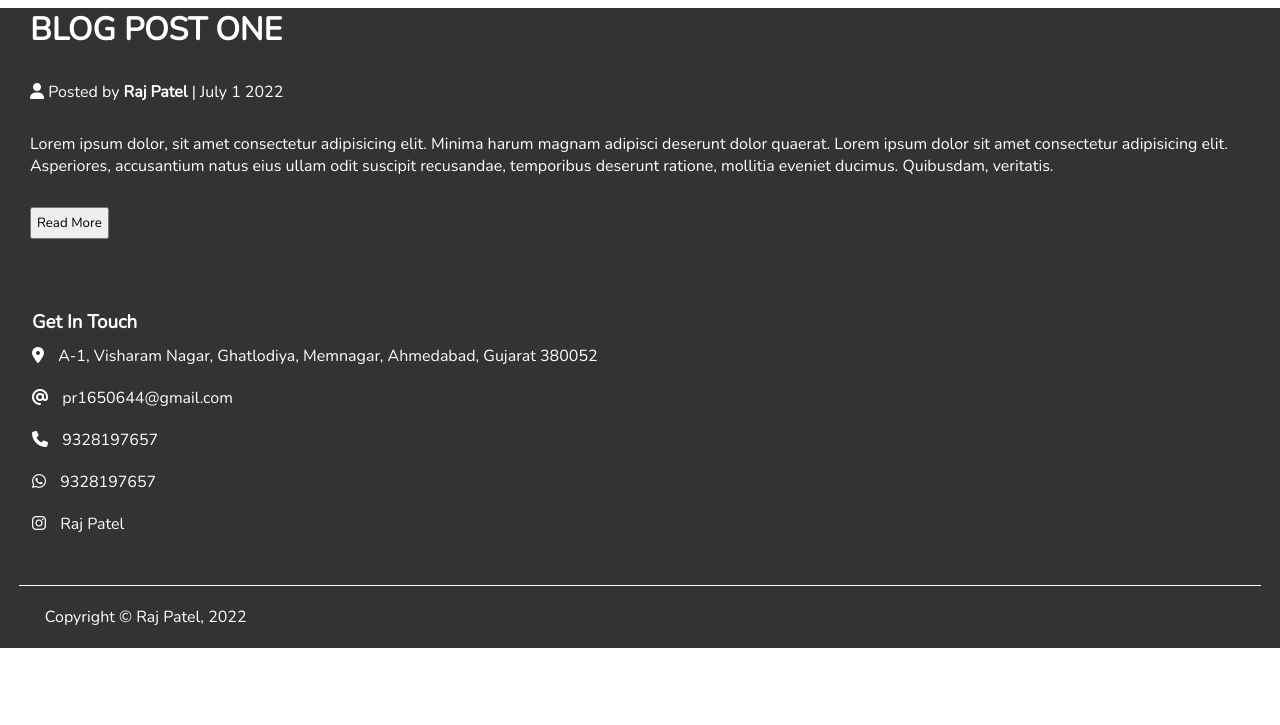
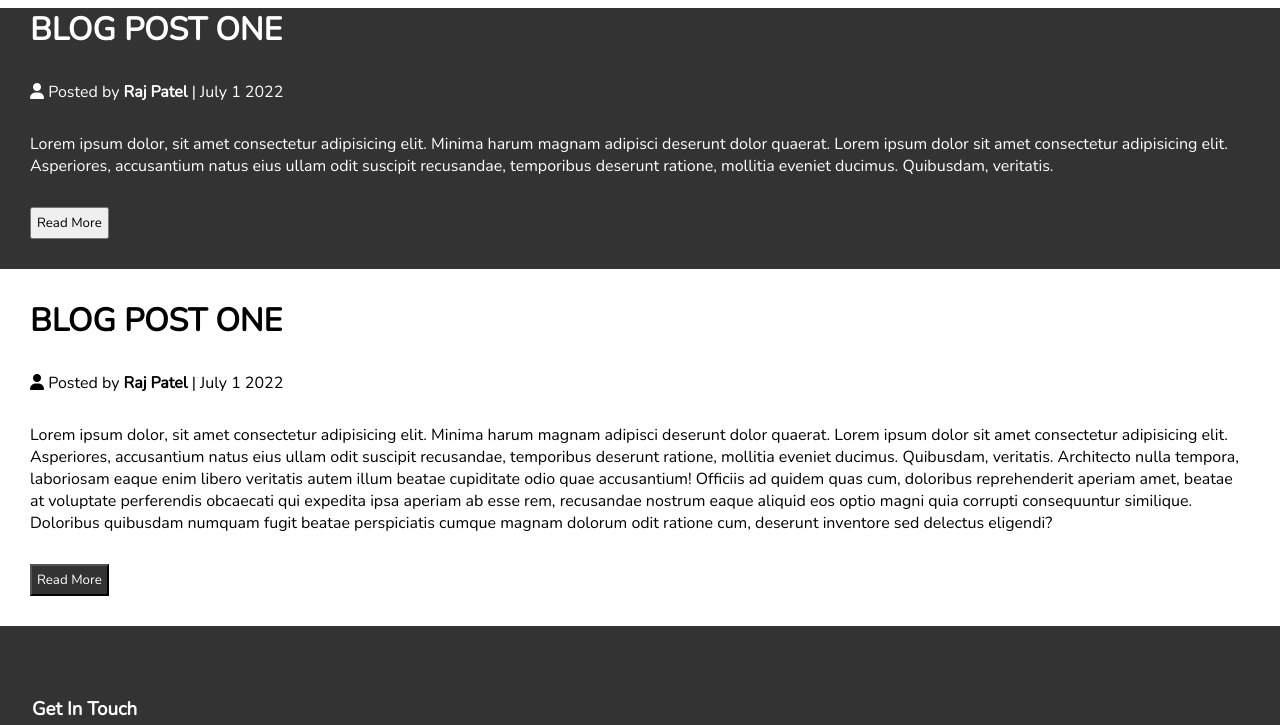
Before and after one commit to raj0801/rajp0801, a plain HTML site: page blog.html in a window 1280 px wide. Shown: the part 86-811 px from the top of the page. Drawn offline with nearby package versions, Linux system fonts and the light colour scheme.

Commit message:
changed blog file

```diff
--- a/blog.css
+++ b/blog.css
@@ -65,8 +65,9 @@ li{
 .para{
     margin:30px;
 }
-.button{
+.container button{
     margin-left:30px;
+    margin-bottom:30px;
 }
 .hide{
     display:none;
@@ -74,6 +75,16 @@ li{
 #btn{
     padding:5px;
     cursor:pointer;
+}
+#btn-1{
+    padding:5px;
+    cursor:pointer;
+}
+.main button{
+    margin-left: 30px;
+    margin-bottom:30px;
+    background-color: #333;
+    color:#ffffff;
 }
 .footer {
     background-color: #333;
--- a/blog.html
+++ b/blog.html
@@ -49,6 +49,23 @@
             </div>
         </div>
     </div>
+    <div class="main">
+        <div class="part-1">
+            <div class="text-1">
+                <h1>BLOG POST ONE</h1>
+                <div class="process">
+                    <i class="fa-solid fa-user fa-1x"></i>
+                    <span>Posted by <b>Raj Patel</b> | July 1 2022</span>
+                </div>
+                <p class="para">
+                    Lorem ipsum dolor, sit amet consectetur adipisicing elit. Minima harum magnam adipisci deserunt dolor quaerat. Lorem ipsum dolor sit amet consectetur adipisicing elit. Asperiores, accusantium natus eius ullam odit suscipit recusandae, temporibus deserunt ratione, mollitia eveniet ducimus. Quibusdam, veritatis.<span id="more-1" class="hide-1"> Architecto nulla tempora, laboriosam eaque enim libero veritatis autem illum beatae cupiditate odio quae accusantium! Officiis ad quidem quas cum, doloribus reprehenderit aperiam amet, beatae at voluptate perferendis obcaecati qui expedita ipsa aperiam ab esse rem, recusandae nostrum eaque aliquid eos optio magni quia corrupti consequuntur similique. Doloribus quibusdam numquam fugit beatae perspiciatis cumque magnam dolorum odit ratione cum, deserunt inventore sed delectus eligendi?</span>
+                </p>
+                <div class="button">
+                    <button id="btn-1" onclick="myfunction()">Read More</button>
+                </div>
+            </div>
+        </div>
+    </div>
     <div class="footer">
         <div class="footer-section">
             <h3>Get In Touch</h3>
--- a/blog.js
+++ b/blog.js
@@ -1,9 +1,16 @@
-var more=document.getElementById("more");
-var btn=document.getElementById("btn");
+var more = document.getElementById("more");
+var btn = document.getElementById("btn");
 
-console.log("hello");
-function myfunction(){
-more.classList.toggle('hide');
-btn.innerHTML = more.classList.contains('hide') ? "Read More" : "Read Less" ;
+
+function myfunction() {
+    more.classList.toggle('hide');
+    btn.innerHTML = more.classList.contains('hide') ? "Read More" : "Read Less";
 }
-// hello new line
+
+var more1 = document.getElementById("more-1");
+var btn1 = document.getElementById("btn-1");
+
+function myfunction1() {
+    more1.classList.toggle('hide-1');
+    btn1.innerHTML=more1.classList.contains('hide-1') ? "Read More" : "Read Less";
+}
```
